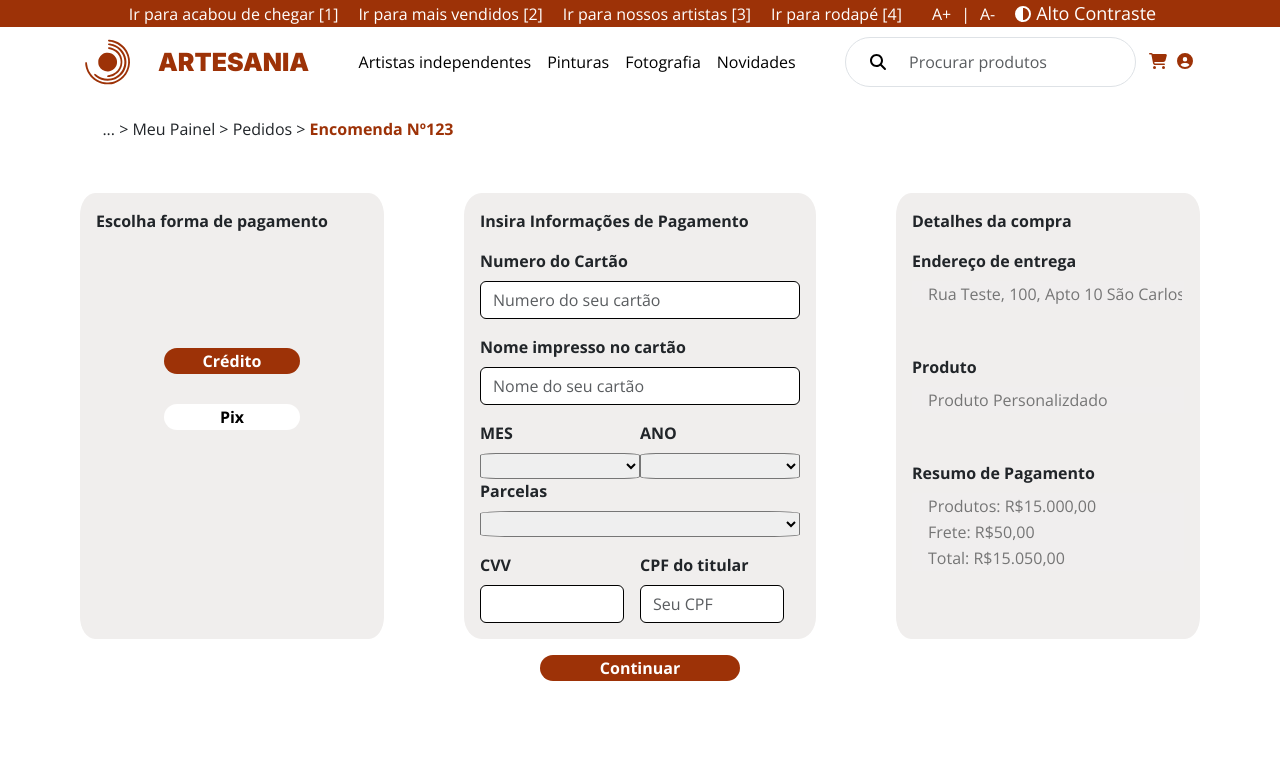
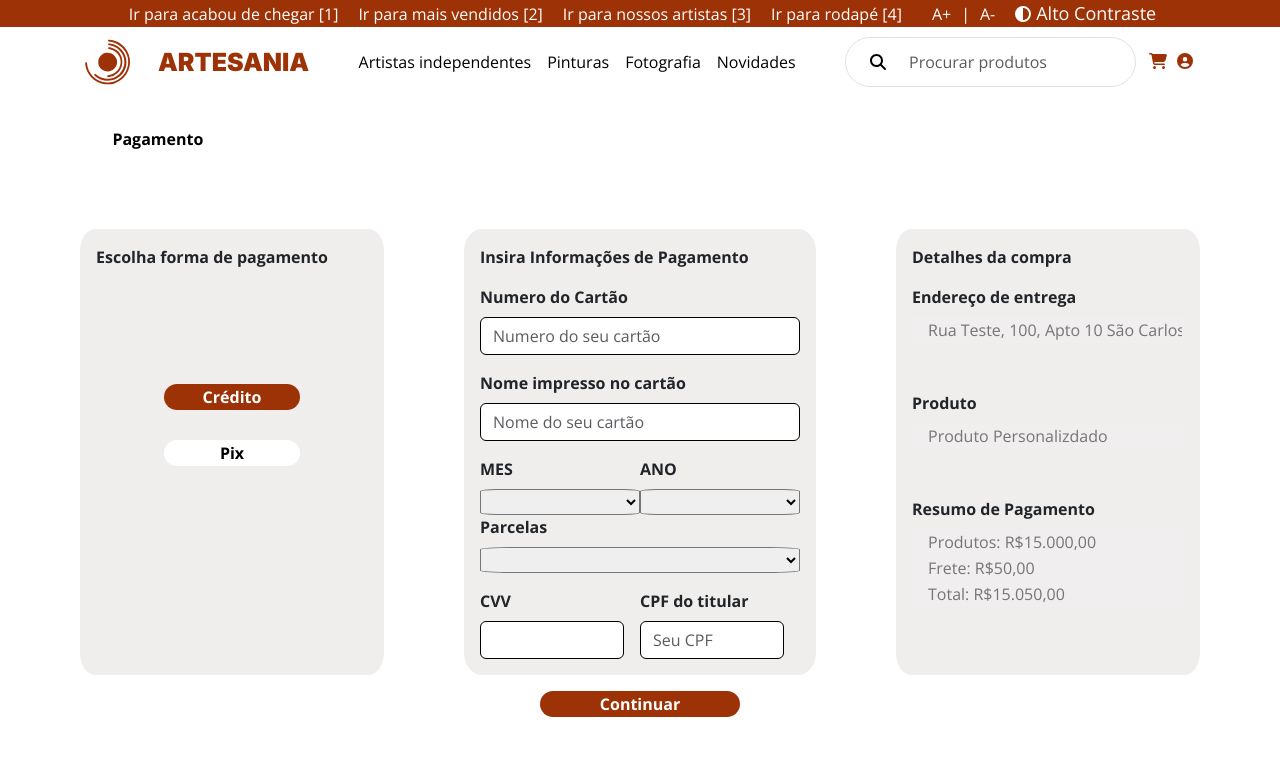
Before and after one commit to ivpinheiro/artesania, a Vue app: page /payment in a window 1280 px wide. Shown: the top 759 px of the page. Built offline with nearby package versions, Linux system fonts and the light colour scheme.

Commit message:
breadcrumbs on the payment page

```diff
--- a/src/views/PaymentPage.vue
+++ b/src/views/PaymentPage.vue
@@ -1,6 +1,6 @@
 <template>
     <div class="breadcrumbs">
-        <p> ... > Meu Painel > Pedidos > <span class="highlight"><b>Encomenda Nº123</b></span></p>
+        <BreadCrumbComponent></BreadCrumbComponent>
     </div>
     <div class="pay-conteudo">
         <PaymentMethodSection></PaymentMethodSection>
@@ -14,6 +14,7 @@
 
 <script>
 
+import BreadCrumbComponent from '@/components/breadcrumbs/BreadCrumbComponent.vue'
 import PaymentMethodSection from "@/components/sections/PaymentMethodSection.vue"
 import PaymentFormSection from '@/components/sections/PaymentFormSection.vue'
 import PaymentDetailSection from '@/components/sections/PaymentDetailSection.vue'
@@ -22,10 +23,11 @@ import PaymentDetailSection from '@/components/sections/PaymentDetailSection.vue
 export default {
     name: 'paymentPage',
     components: {
-    PaymentMethodSection,
-    PaymentFormSection,
-    PaymentDetailSection
-}
+        BreadCrumbComponent,
+        PaymentMethodSection,
+        PaymentFormSection,
+        PaymentDetailSection
+    }
 }
 
 </script>
```
